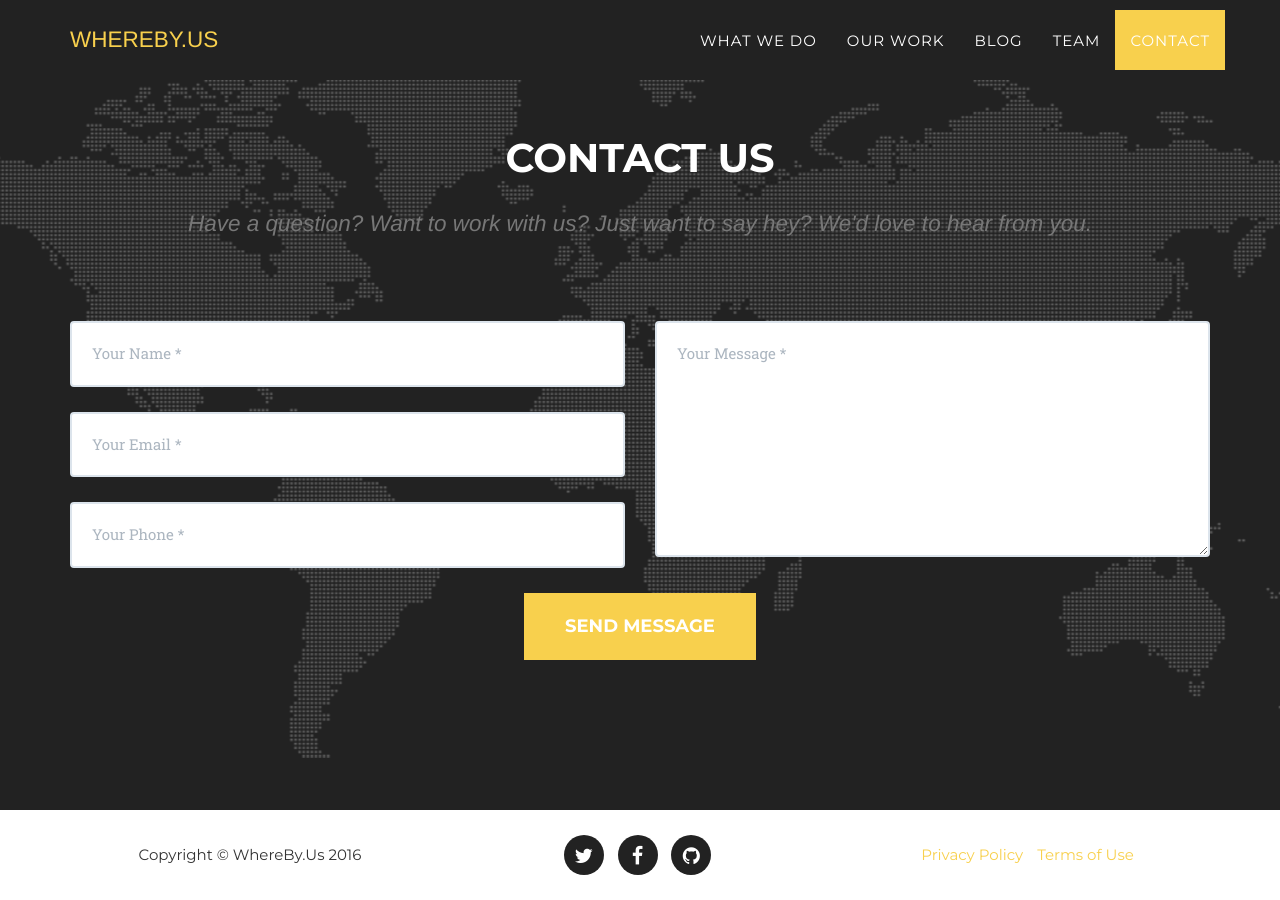
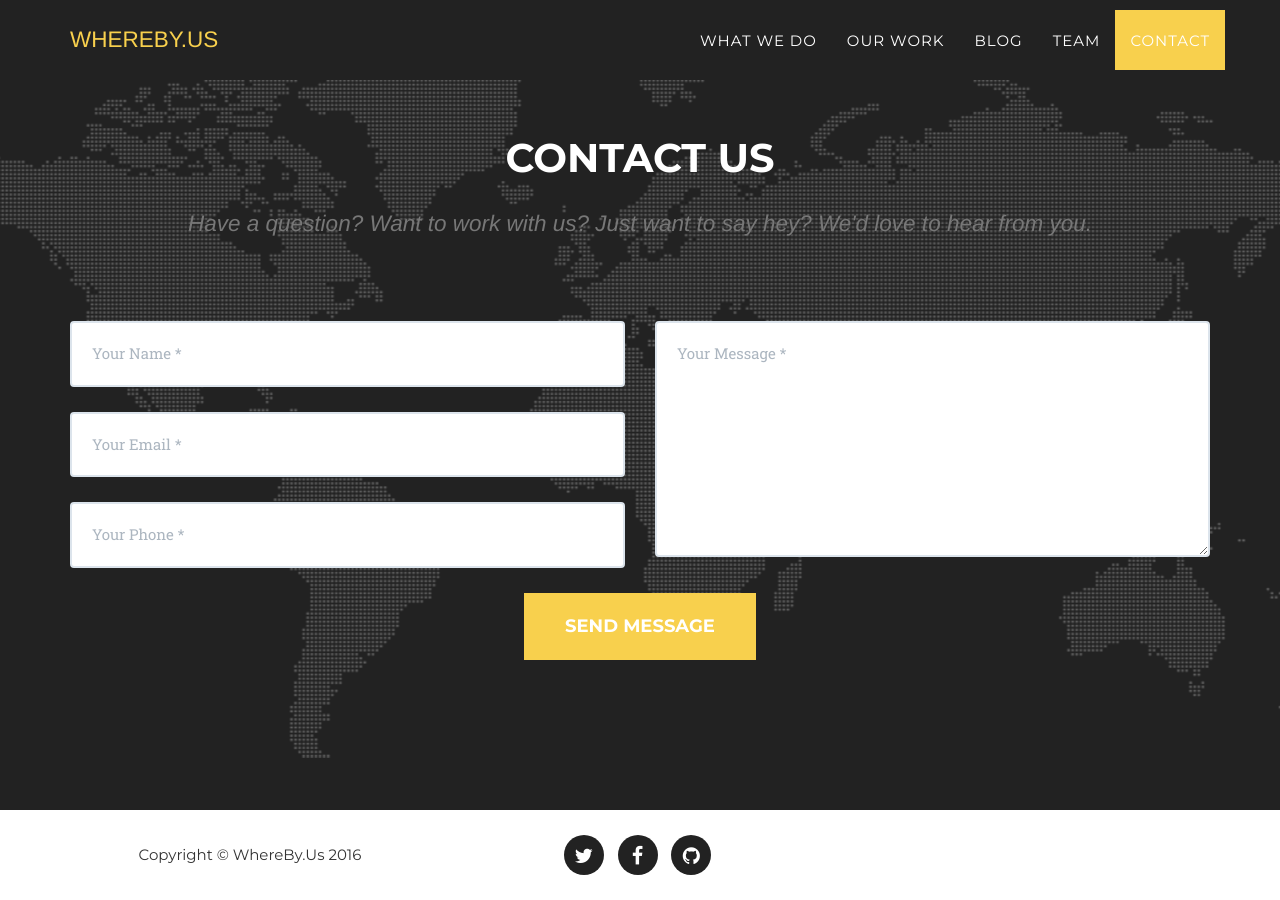
Before and after one commit to wherebyus/wherebyus.github.io, a Jekyll site: the page built from index.html, in a window 1280 px wide and 900 px high, scrolled down 5776 px. Built offline with Jekyll 4.4.1, drawn with Linux system fonts in a browser that asks for light colours; some web fonts are replaced; part of the change alters nothing that is shown.

Commit message:
footer fix + og image

```diff
--- a/_includes/footer.html
+++ b/_includes/footer.html
@@ -12,14 +12,14 @@
                         {% endfor %}
                     </ul>
                 </div>
-                <div class="col-md-4">
+                <!--<div class="col-md-4">
                     <ul class="list-inline quicklinks">
                         <li><a href="#">Privacy Policy</a>
                         </li>
                         <li><a href="#">Terms of Use</a>
                         </li>
                     </ul>
-                </div>
+                </div>-->
             </div>
         </div>
     </footer>
--- a/_includes/head.html
+++ b/_includes/head.html
@@ -9,7 +9,7 @@
     <!--og metadata -->
     <meta property="og:title" content="WhereBy.Us" />
     <meta property="og:description" content="{{ site.description }}" />
-    <meta property="og:image" content="/img/header-bg.jpg" />
+    <meta property="og:image" content="http://whereby.us/img/header-bg.jpg" />
 
     <!-- favicon -->
     <link rel="shortcut icon" type="image/x-icon" href="/favicon.ico?">
```
